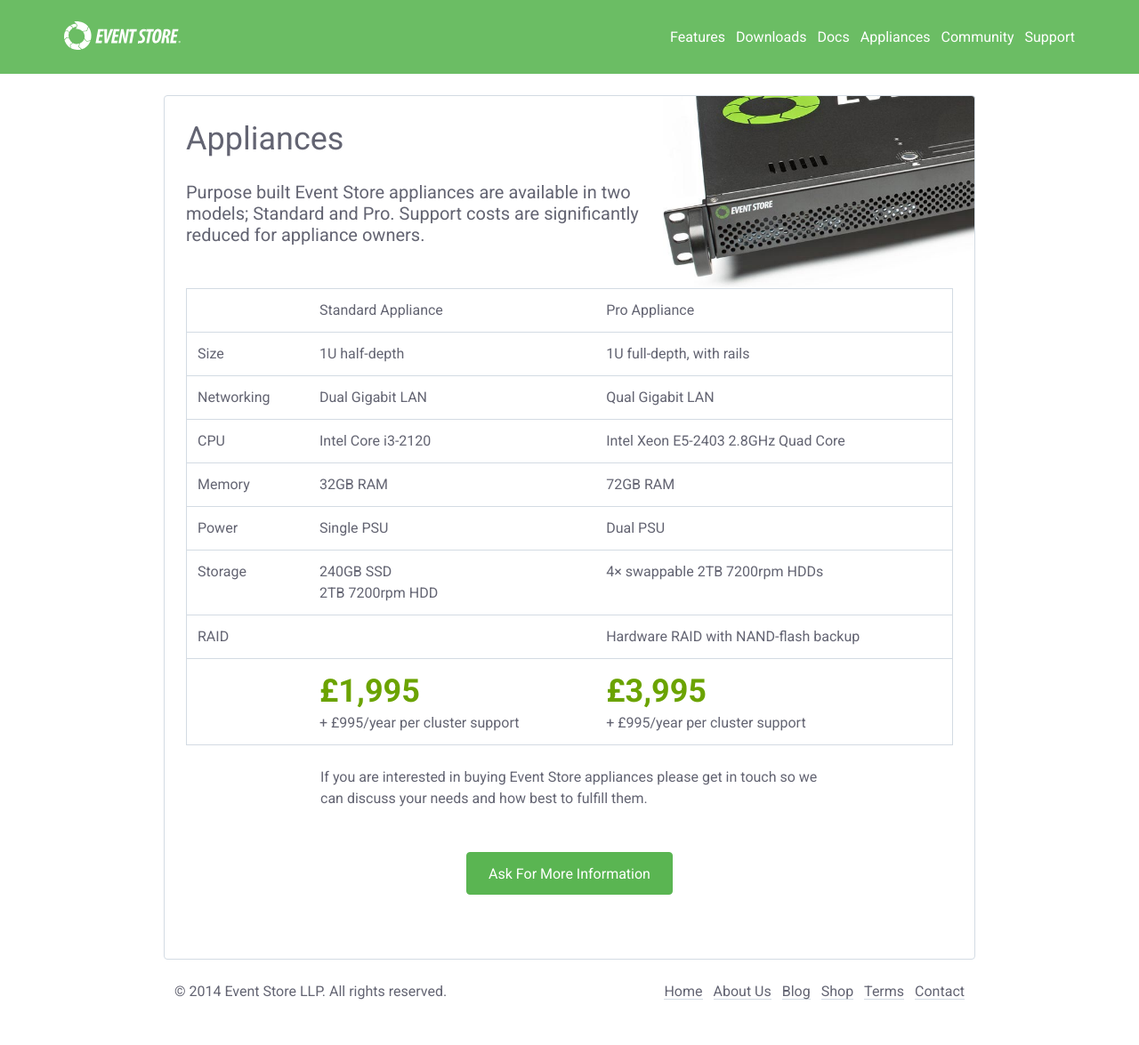
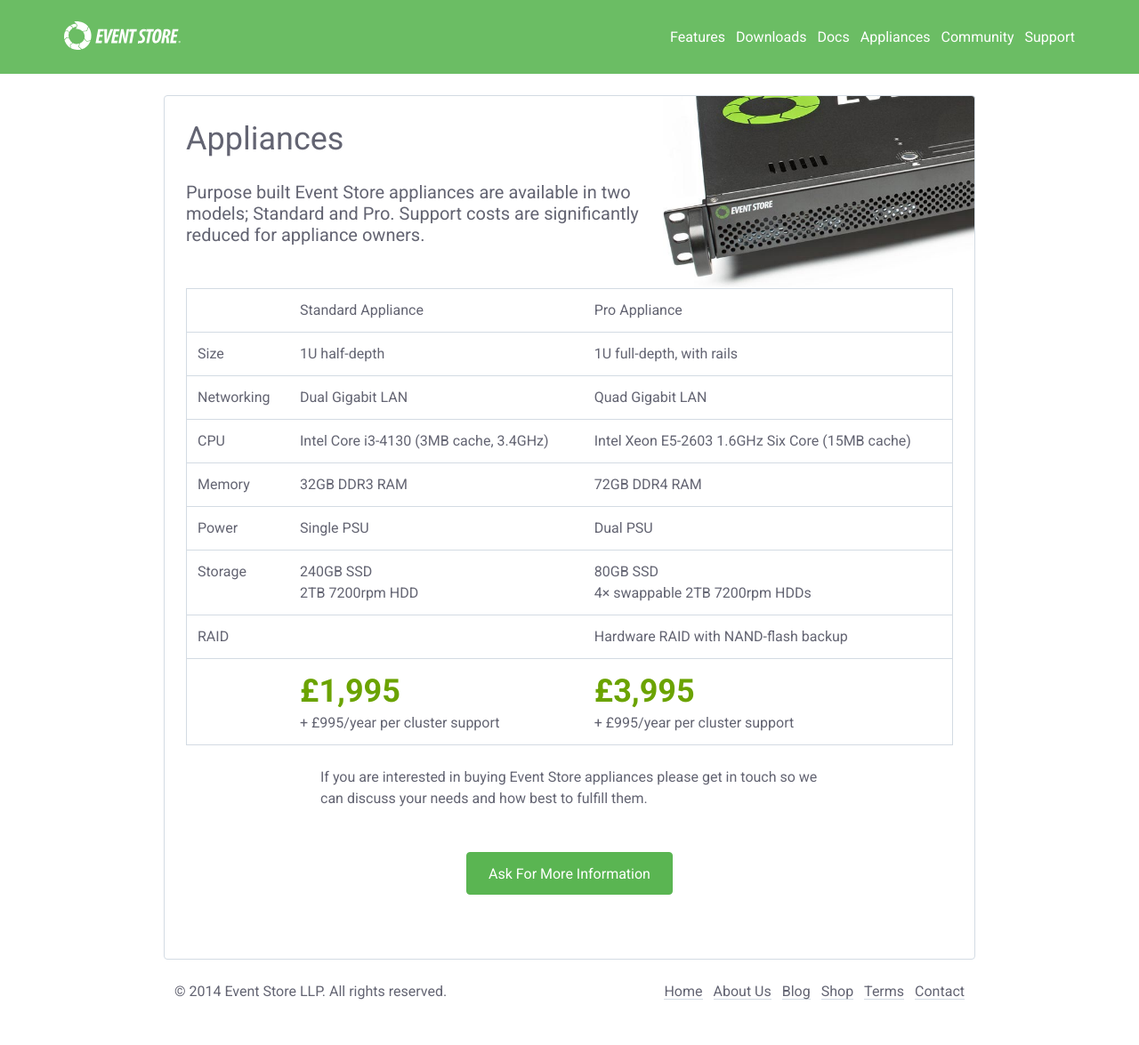
Before and after one commit to sandboxorg/geteventstore.com, a Jekyll site: the page built from appliances/index.html, in a window 1280 px wide. Shown: the whole page at 89% size. Built offline with Jekyll 4.4.1, drawn with Linux system fonts in a browser that asks for light colours; nearby versions of some CDN libraries; Markdown is read by kramdown in place of the engine named in the settings.

Commit message:
Updated to new specs

```diff
--- a/appliances/index.html
+++ b/appliances/index.html
@@ -49,17 +49,17 @@ title: "Appliances"
 					<tr>
 						<td>Networking</td>
 						<td>Dual Gigabit LAN</td>
-						<td>Qual Gigabit LAN</td>
+						<td>Quad Gigabit LAN</td>
 					</tr>
 					<tr>
 						<td>CPU</td>
-						<td>Intel Core i3-2120</td>
-						<td>Intel Xeon E5-2403 2.8GHz Quad Core</td>
+						<td>Intel Core i3-4130 (3MB cache, 3.4GHz)</td>
+						<td>Intel Xeon E5-2603 1.6GHz Six Core (15MB cache)</td>
 					</tr>
 					<tr>
 						<td>Memory</td>
-						<td>32GB RAM</td>
-						<td>72GB RAM</td>
+						<td>32GB DDR3 RAM</td>
+						<td>72GB DDR4 RAM</td>
 					</tr>
 					<tr>
 						<td>Power</td>
@@ -73,6 +73,7 @@ title: "Appliances"
 							2TB 7200rpm HDD
 						</td>
 						<td>
+                            80GB SSD<br>
 							4&times; swappable 2TB 7200rpm HDDs
 						</td>
 					</tr>
```
